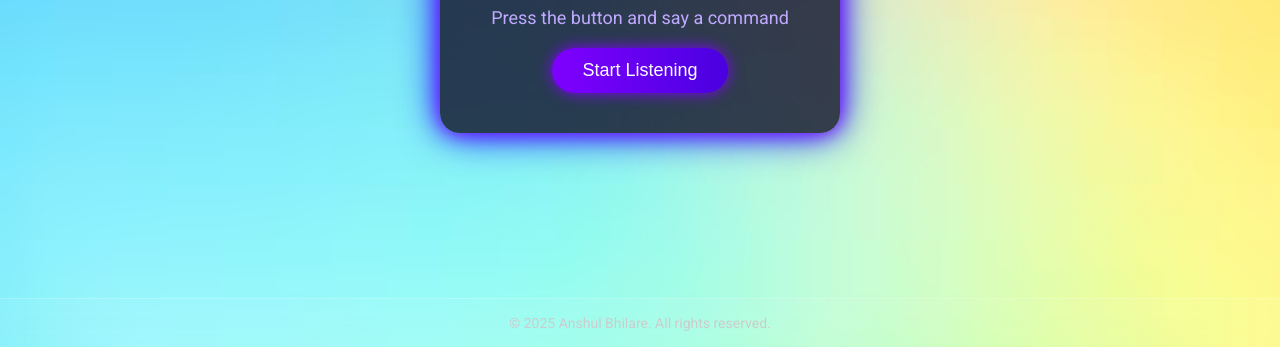
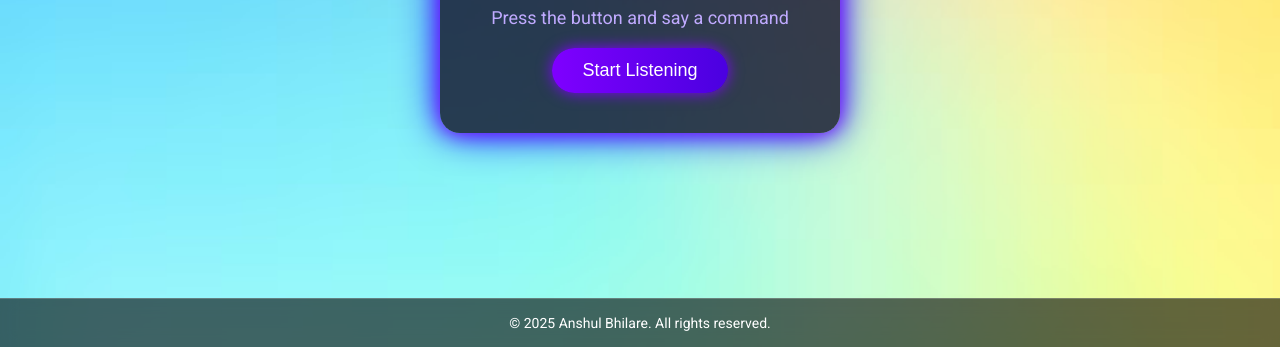
Before and after one commit to anshbytecode/AnshulAI-Assistant, a plain HTML site: page index.html in a window 1280 px wide. Shown: the part 453-800 px from the top of the page. Drawn offline with Linux system fonts and the light colour scheme.

Commit message:
Update style.css

```diff
--- a/style.css
+++ b/style.css
@@ -102,8 +102,8 @@ footer {
     text-align: center;
     padding: 16px 0;
     font-size: 14px;
-    color: #ccc;
+    color: #ffffff;
+    background: rgba(0, 0, 0, 0.6);
     border-top: 1px solid rgba(255, 255, 255, 0.2);
-    background: rgba(255, 255, 255, 0.05);
-    backdrop-filter: blur(10px);
+    backdrop-filter: blur(8px);
 }
```
